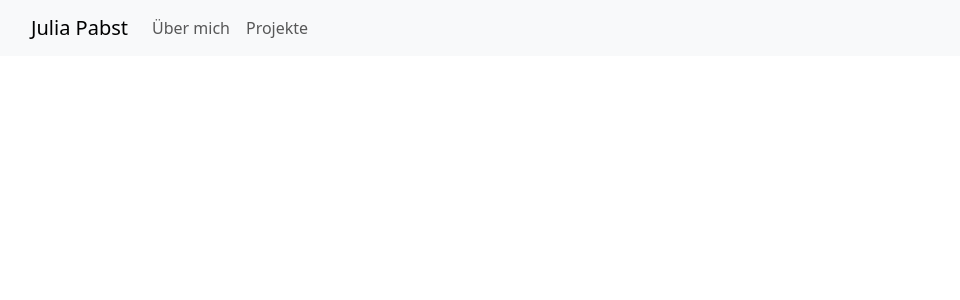
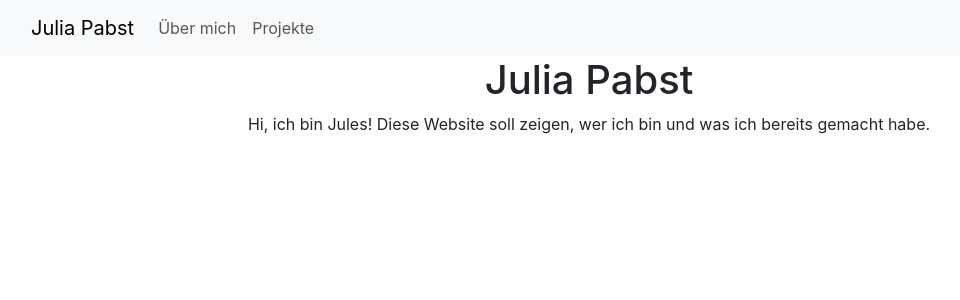
Before and after one commit to JuliaPabst/My-Website, a React (Create React App) app in the folder my-app/: page / in a window 1280 px wide. Shown: the top 300 px of the page, without its empty margins (51-1011 px from the left). Built offline with nearby package versions, Linux system fonts and the light colour scheme.

Commit message:
added my name and short information about website on the home page

```diff
--- a/my-app/src/App.css
+++ b/my-app/src/App.css
@@ -5,15 +5,6 @@
   --quartary-color: #f8f9fa;
   --quintary-color: #cddc39;
   --background-color: #f7f7f7;
-}
-
-.App {
-  text-align: center;
-  background-color: #f7f7f7;
-}
-
-.App-link {
-  color: #61dafb;
 }
 
 @keyframes App-logo-spin {
@@ -25,10 +16,14 @@
   }
 }
 
+.app {
+  text-align: center;
+}
+
 .color-test {
   color: #00bcd4;
 }
 
 .background {
-  background-color: #f7f7f7;
+  background-color: var(--background-color);
 }
--- a/my-app/src/App.js
+++ b/my-app/src/App.js
@@ -1,12 +1,15 @@
+import "bootstrap/dist/css/bootstrap.min.css";
 import "./App.css";
-import Navigation from "./Navigation.js";
+import Navigation from "./Components/Navigation.js";
+import About from "./Components/About.js";
 
 function App() {
   return (
-    <div className="App">
-      <header className="App-header">
+    <div className="app">
+      <header>
         <Navigation />
       </header>
+      <About />
     </div>
   );
 }
--- /dev/null
+++ b/my-app/src/Components/About.js
@@ -0,0 +1,13 @@
+import React from "react";
+
+export default function About() {
+  return (
+    <div>
+      <h1>Julia Pabst</h1>
+      <p>
+        Hi, ich bin Jules! Diese Website soll zeigen, wer ich bin und was ich
+        bereits gemacht habe.
+      </p>
+    </div>
+  );
+}
--- a/my-app/src/index.js
+++ b/my-app/src/index.js
@@ -1,9 +1,8 @@
 import React from "react";
 import ReactDOM from "react-dom/client";
-import "./index.css";
 import App from "./App";
 import reportWebVitals from "./reportWebVitals";
-import "bootstrap/dist/css/bootstrap.min.css";
+import "./index.css";
 
 const root = ReactDOM.createRoot(document.getElementById("root"));
 root.render(
```
Also changed, not shown: my-app/src/Components/Navigation.js (renamed from my-app/src/Navigation.js).
